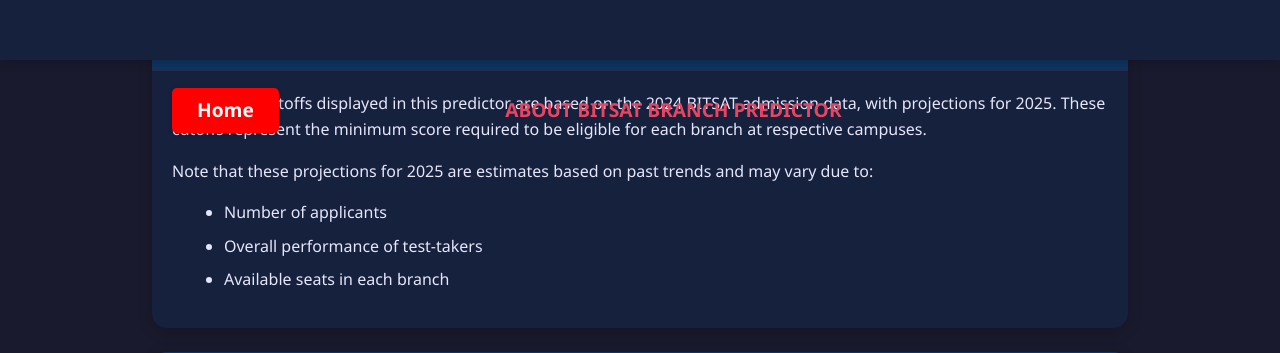
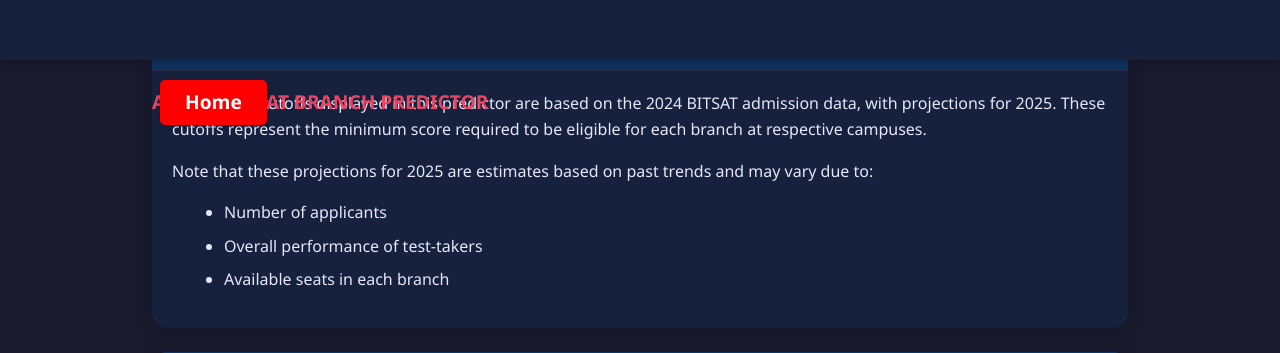
Before and after one commit to twistedwiz2222/bitsat-branch-predictor, a Flask app: page /about in a window 1280 px wide. Shown: the top 353 px of the page. Run offline with Flask 3, Linux system fonts and the light colour scheme.

Commit message:
Assistant checkpoint: Reverted navbar styling to fix layout issues
Assistant generated file changes:
- templates/about.html: Revert navbar styling to fix layout, Revert navbar structure

---

User prompt:

revert

Replit-Commit-Author: Assistant
Replit-Commit-Session-Id: c4cab61d-ebfa-4536-a6ab-4f75948695ee

```diff
--- a/templates/about.html
+++ b/templates/about.html
@@ -107,22 +107,20 @@
         }
         .nav-container {
             display: flex;
+            justify-content: center;
             align-items: center;
             width: 100%;
+            position: relative;
         }
-        .nav-home {
-            margin-right: 20px;
-            position: relative;
-            flex: 0 0 auto;
+        .title-placeholder {
+            width: 40px;
         }
         .main-title {
             text-align: center;
-            margin: 0 auto;
+            margin: 0;
             font-size: 1.2rem;
             color: #e94560;
             font-weight: 600;
-            flex: 1 1 auto;
-            padding-right: 60px; /* Balance the navbar */
         }
     </style>
 </head>
@@ -131,6 +129,7 @@
         <div class="container nav-container">
             <a href="/" class="nav-home">Home</a>
             <div class="main-title">ABOUT BITSAT BRANCH PREDICTOR</div>
+            <div style="width: 80px;"></div> <!-- This creates balance with the Home button -->
         </div>
     </nav>
 
```
